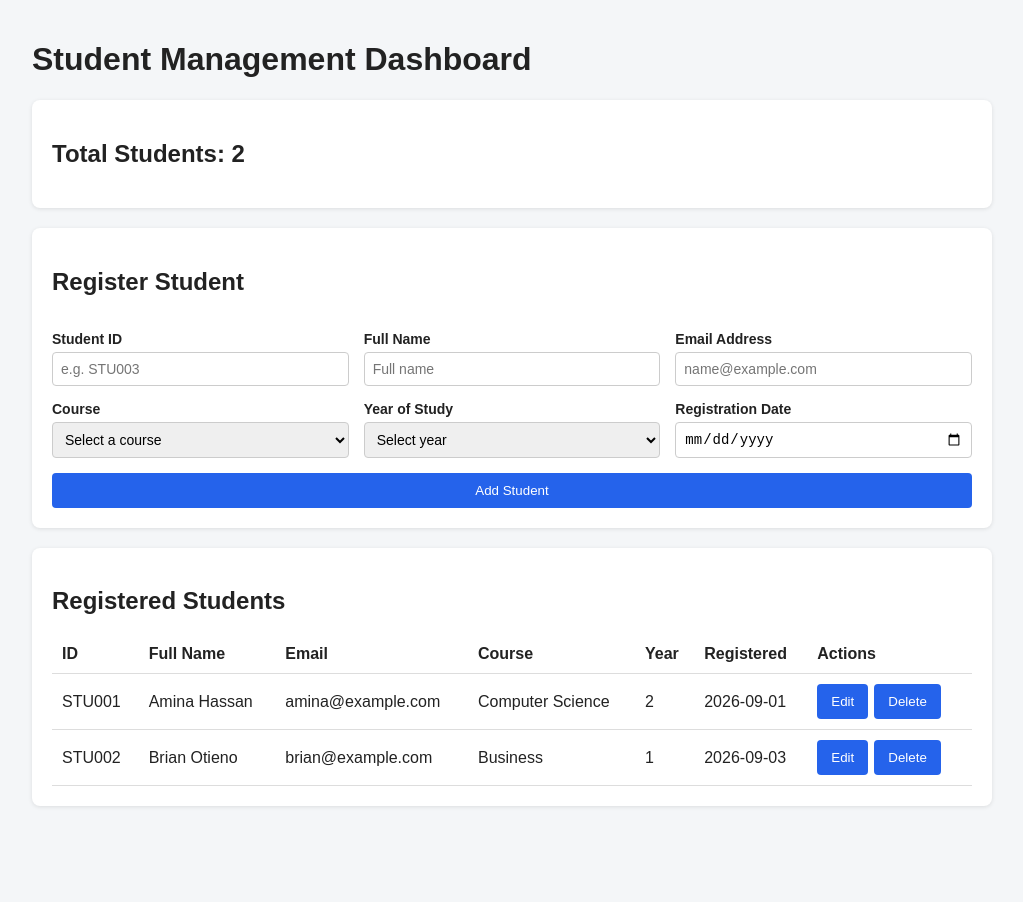
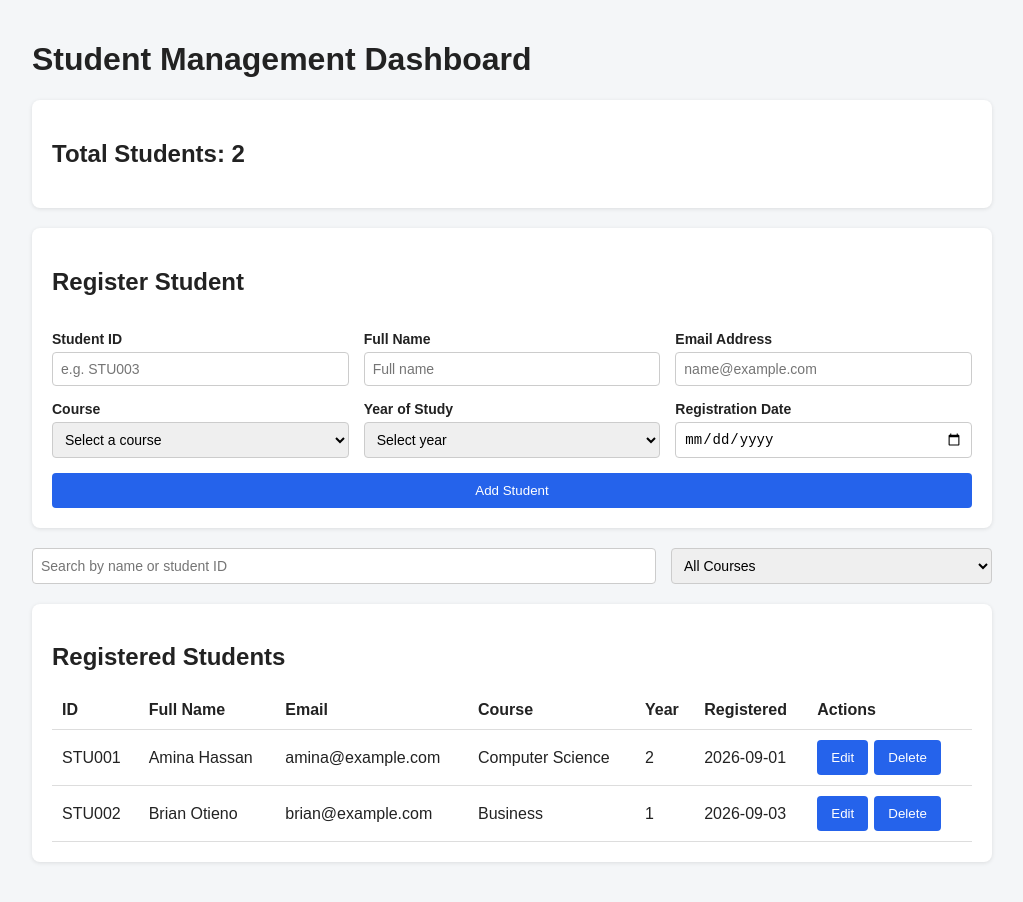
Before and after one commit to Wariod1/student-management-dashboard, a React (Vite) app: page / in a window 1280 px wide. Shown: the whole page, without its empty margins (128-1151 px from the left). Before the commit the page ends 846 px from the top, so only its background shows below. Built offline with nearby package versions, Linux system fonts and the light colour scheme.

Commit message:
Add search and course filter

```diff
--- /dev/null
+++ b/src/components/CourseFilter.jsx
@@ -0,0 +1,17 @@
+function CourseFilter({ selectedCourse, setSelectedCourse }) {
+  return (
+    <select
+      className="course-filter"
+      value={selectedCourse}
+      onChange={(e) => setSelectedCourse(e.target.value)}
+    >
+      <option value="">All Courses</option>
+      <option>Computer Science</option>
+      <option>Information Technology</option>
+      <option>Business</option>
+      <option>Engineering</option>
+    </select>
+  );
+}
+
+export default CourseFilter;
--- a/src/components/Dashboard.jsx
+++ b/src/components/Dashboard.jsx
@@ -1,5 +1,8 @@
+import { useState } from "react";
 import StudentForm from "./StudentForm";
 import StudentList from "./StudentList";
+import SearchBar from "./SearchBar";
+import CourseFilter from "./CourseFilter";
 
 function Dashboard({
   students,
@@ -9,6 +12,21 @@ function Dashboard({
   editingStudent,
   setEditingStudent,
 }) {
+  const [searchTerm, setSearchTerm] = useState("");
+  const [selectedCourse, setSelectedCourse] = useState("");
+
+  const filteredStudents = students
+    .filter((student) => {
+      const term = searchTerm.toLowerCase();
+      return (
+        student.fullName.toLowerCase().includes(term) ||
+        student.id.toLowerCase().includes(term)
+      );
+    })
+    .filter((student) => {
+      return selectedCourse === "" || student.course === selectedCourse;
+    });
+
   return (
     <div className="container">
       <h1>Student Management Dashboard</h1>
@@ -23,8 +41,17 @@ function Dashboard({
         editingStudent={editingStudent}
         setEditingStudent={setEditingStudent}
       />
+
+      <div className="controls">
+        <SearchBar searchTerm={searchTerm} setSearchTerm={setSearchTerm} />
+        <CourseFilter
+          selectedCourse={selectedCourse}
+          setSelectedCourse={setSelectedCourse}
+        />
+      </div>
+
       <StudentList
-        students={students}
+        students={filteredStudents}
         deleteStudent={deleteStudent}
         setEditingStudent={setEditingStudent}
       />
--- /dev/null
+++ b/src/components/SearchBar.jsx
@@ -0,0 +1,13 @@
+function SearchBar({ searchTerm, setSearchTerm }) {
+  return (
+    <input
+      type="text"
+      className="search-bar"
+      placeholder="Search by name or student ID"
+      value={searchTerm}
+      onChange={(e) => setSearchTerm(e.target.value)}
+    />
+  );
+}
+
+export default SearchBar;
--- a/src/components/StudentList.jsx
+++ b/src/components/StudentList.jsx
@@ -13,6 +13,9 @@ function StudentList({ students, deleteStudent, setEditingStudent }) {
     <div className="student-list">
       <h2>Registered Students</h2>
 
+      {students.length === 0 ? (
+        <p className="empty-message">No students found.</p>
+      ) : (
         <div className="table-wrapper">
           <table>
             <thead>
@@ -39,13 +42,16 @@ function StudentList({ students, deleteStudent, setEditingStudent }) {
                     <button onClick={() => setEditingStudent(student)}>
                       Edit
                     </button>
-                  <button onClick={() => handleDelete(student)}>Delete</button>
+                    <button onClick={() => handleDelete(student)}>
+                      Delete
+                    </button>
                   </td>
                 </tr>
               ))}
             </tbody>
           </table>
         </div>
+      )}
     </div>
   );
 }
--- a/src/index.css
+++ b/src/index.css
@@ -88,3 +88,25 @@ input:disabled {
   background: #e5e7eb;
   cursor: not-allowed;
 }
+.controls {
+  display: flex;
+  gap: 15px;
+  flex-wrap: wrap;
+  margin-bottom: 20px;
+}
+
+.search-bar {
+  flex: 2;
+  min-width: 220px;
+}
+
+.course-filter {
+  flex: 1;
+  min-width: 180px;
+}
+
+.empty-message {
+  text-align: center;
+  color: #666;
+  padding: 20px;
+}
```
Lines whose indentation alone changed are shown as unchanged.
